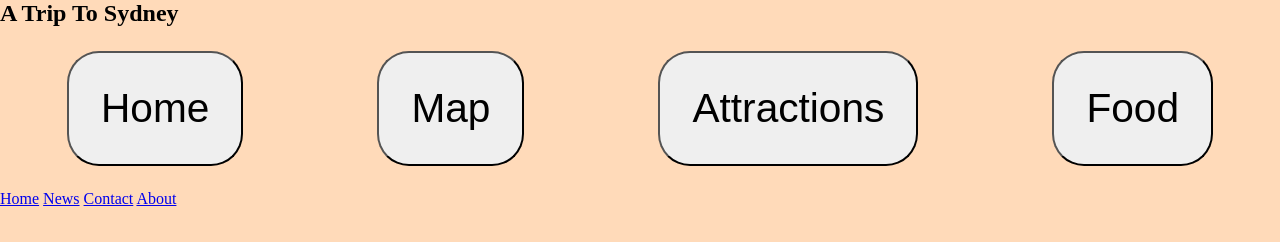
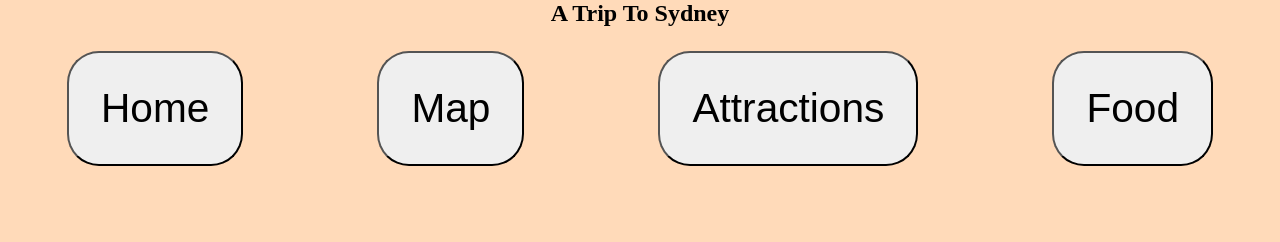
Before and after one commit to staten-island-tech/design-scaffold-project-choice-henry-and-kevin-1, a website built with Vite: page GSAP-project/index.html in a window 1280 px wide. Built offline with nearby package versions, Linux system fonts and the light colour scheme.

Commit message:
finish base first then do this

```diff
--- a/GSAP-project/index.html
+++ b/GSAP-project/index.html
@@ -28,12 +28,6 @@
       </div>
     </section>
   </section>
-  <div class="topnav">
-    <a class="active" href="#home">Home</a>
-    <a href="#news">News</a>
-    <a href="#contact">Contact</a>
-    <a href="#about">About</a>
-  </div>
 
   <script type="module" src="/main.js"></script>
 </body>
--- a/GSAP-project/main.js
+++ b/GSAP-project/main.js
@@ -1,6 +1,4 @@
 import './style.css'
 
 document.querySelector('#app').innerHTML = `
-  <h1>A Trip To Syndey</h1>
-  <a href="https://vitejs.dev/guide/features.html" target="_blank">Documentation</a>
-`
+  <h1>A Trip To Syndey</h1>`
--- a/GSAP-project/style.css
+++ b/GSAP-project/style.css
@@ -12,6 +12,7 @@
     padding: 0%;
     margin: 0%;
     box-sizing: border-box;
+    text-align: center;
 }
 body{
     background-color: peachpuff;
@@ -32,6 +33,7 @@
     align-items: center;
     text-align: center;
     justify-content: space-around;
+    position: relative;
   }
 
   #btn {
```
